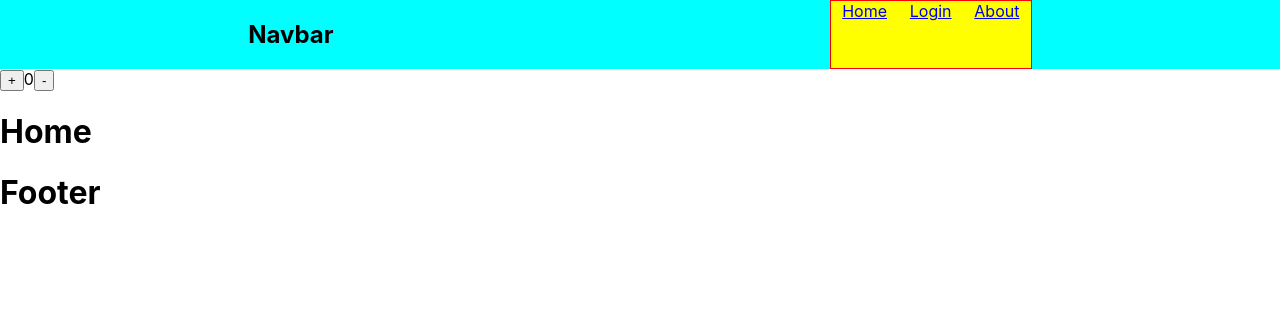
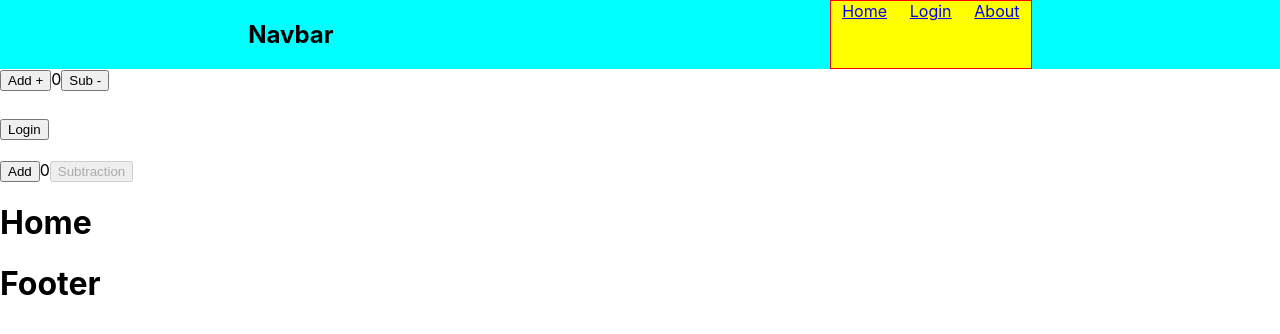
Before and after one commit to ManojNadar/Awdiz-React, a React (Create React App) app in the folder reactawdiz/: page / in a window 1280 px wide. Shown: the top 334 px of the page. Built offline with nearby package versions, Linux system fonts and the light colour scheme.

Commit message:
react hooks

```diff
--- a/reactawdiz/src/App.js
+++ b/reactawdiz/src/App.js
@@ -7,12 +7,18 @@ import Login from "./components/Login";
 import About from "./components/About";
 import Counter from "./components/Counter";
 import { Routes, Route } from "react-router-dom";
+import IsLogged from "./components/IsLogged";
+import CounterApp from "./components/CounterApp";
 
 function App() {
   return (
     <>
       <Navbar />
       <Counter />
+
+      <IsLogged />
+
+      <CounterApp />
       <Routes>
         <Route exact path="/" element={<Home />} />
         <Route exact path="/login" element={<Login />} />
--- a/reactawdiz/src/components/Counter.js
+++ b/reactawdiz/src/components/Counter.js
@@ -2,17 +2,18 @@ import React, { useState } from "react";
 
 const Counter = () => {
   const [count, setCount] = useState(0);
+
+  function add() {
+    setCount((prevCount) => prevCount + 1);
+  }
+  function sub() {
+    setCount((prevCount) => prevCount - 1);
+  }
   return (
     <div>
-      <button onClick={() => setCount(count + 1)}>+</button>
+      <button onClick={add}>Add +</button>
       {count}
-      <button
-        onClick={() => {
-          setCount(count - 1);
-        }}
-      >
-        -
-      </button>
+      <button onClick={sub}>Sub -</button>
     </div>
   );
 };
--- /dev/null
+++ b/reactawdiz/src/components/CounterApp.js
@@ -0,0 +1,23 @@
+import React, { useState } from "react";
+
+const CounterApp = () => {
+  const [count, setCount] = useState(0);
+  return (
+    <>
+      <button onClick={() => setCount((prevCount) => prevCount + 1)}>
+        Add
+      </button>
+
+      {count}
+      {count <= 0 ? (
+        <button disabled>Subtraction</button>
+      ) : (
+        <button onClick={() => setCount((prevCount) => prevCount - 1)}>
+          Subtraction
+        </button>
+      )}
+    </>
+  );
+};
+
+export default CounterApp;
--- /dev/null
+++ b/reactawdiz/src/components/IsLogged.js
@@ -0,0 +1,13 @@
+import React, { useState } from "react";
+
+const IsLogged = () => {
+  const [isLoggedIn, setIsLoggedIn] = useState(false);
+
+  return (
+    <>
+      <h2>{isLoggedIn ? <button>Logout</button> : <button>Login</button>}</h2>
+    </>
+  );
+};
+
+export default IsLogged;
```
Also changed, not shown: 1 other file (tests, documents, lock files or other folders).
